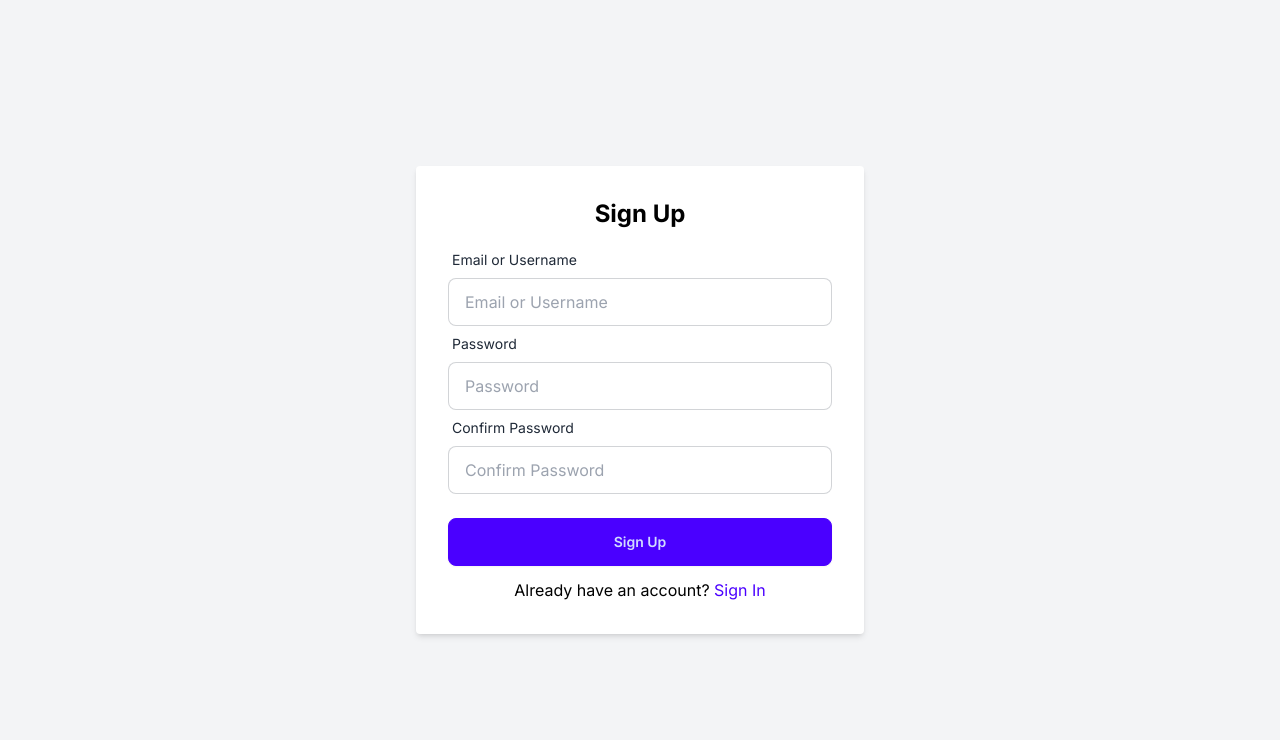
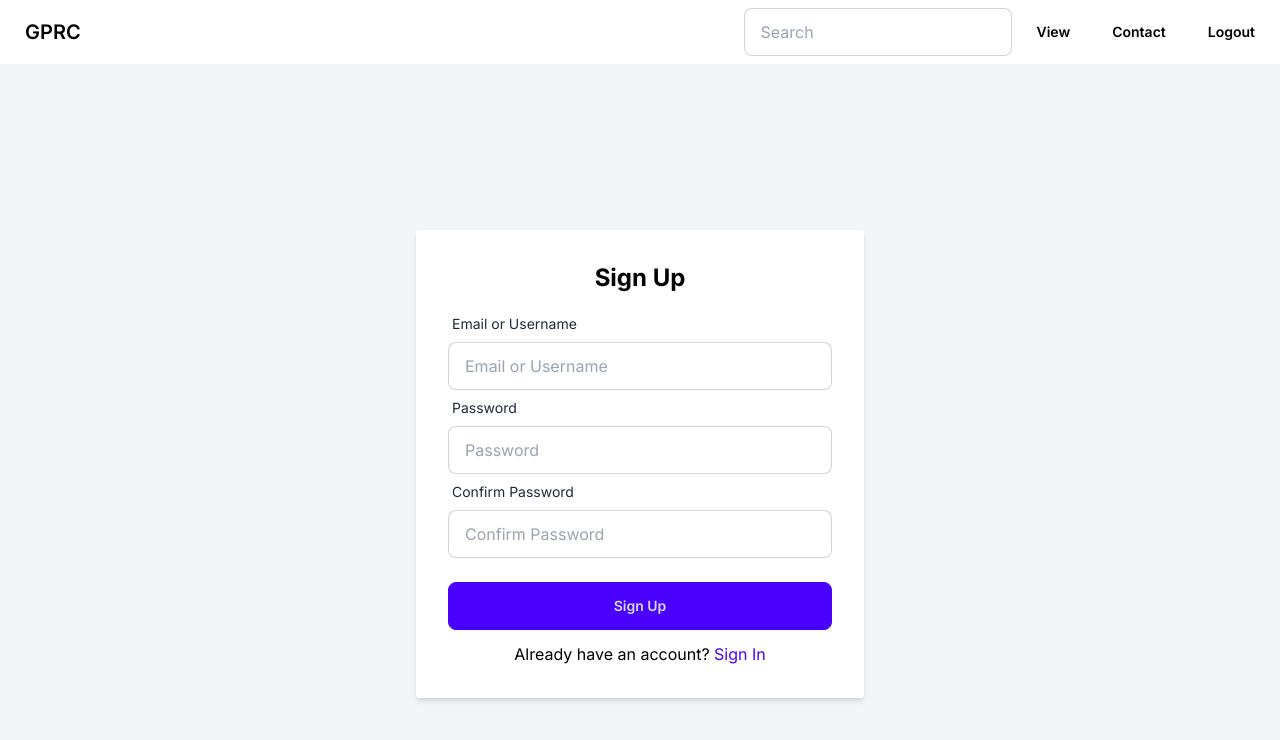
Before and after one commit to sudikulal/gprc, a Next.js app in the folder web/: page /user/signUp in a window 1280 px wide. Shown: the top 740 px of the page. Built offline with nearby package versions, Linux system fonts and the light colour scheme.

Commit message:
added navbar

```diff
--- a/web/src/app/layout.tsx
+++ b/web/src/app/layout.tsx
@@ -1,7 +1,7 @@
 import type { Metadata } from "next";
 import { Inter } from "next/font/google";
 import "./globals.css";
-// import Navbar from "@/components/navbar";
+import Navbar from "@/components/navbar";
 
 const inter = Inter({ subsets: ["latin"] });
 
@@ -17,8 +17,10 @@ export default function RootLayout({
 }>) {
   return (
     <html lang="en">
-      {/* <Navbar/> */}
-      <body className={inter.className}>{children}</body>
+      <body className={inter.className}>
+        <Navbar />
+        {children}
+      </body>
     </html>
   );
 }
--- a/web/src/components/navbar.tsx
+++ b/web/src/components/navbar.tsx
@@ -1,4 +1,5 @@
-// components/Navbar.tsx
+'use client';
+
 import Link from 'next/link';
 import { useState, ChangeEvent, FormEvent } from 'react';
 
@@ -11,16 +12,13 @@ const Navbar = () => {
 
   const handleSearchSubmit = (e: FormEvent<HTMLFormElement>) => {
     e.preventDefault();
-    // Implement search logic here
     console.log('Searching for:', searchQuery);
   };
 
   return (
     <div className="navbar bg-base-100 shadow-lg">
       <div className="flex-1">
-        <Link href="/">
-          <a className="btn btn-ghost normal-case text-xl">Home</a>
-        </Link>
+        <Link href="/" className="btn btn-ghost normal-case text-xl">GPRC</Link>
       </div>
       <div className="flex-none gap-2">
         <form onSubmit={handleSearchSubmit} className="form-control">
@@ -33,19 +31,15 @@ const Navbar = () => {
           />
         </form>
         <div className="dropdown dropdown-end">
-          <label tabIndex={0} className="btn btn-ghost normal-case">Sort</label>
+          <label tabIndex={0} className="btn btn-ghost normal-case">View</label>
           <ul tabIndex={0} className="dropdown-content menu p-2 shadow bg-base-100 rounded-box w-52">
-            <li><a>Newest</a></li>
-            <li><a>Oldest</a></li>
-            <li><a>Alphabetical</a></li>
+            <li><a>ALL</a></li>
+            <li><a>Folder</a></li>
+            <li><a>Date</a></li>
           </ul>
         </div>
-        <Link href="/contact">
-          <a className="btn btn-ghost normal-case">Contact</a>
-        </Link>
-        <Link href="/logout">
-          <a className="btn btn-ghost normal-case">Logout</a>
-        </Link>
+        <Link href="/contact" className="btn btn-ghost normal-case">Contact</Link>
+        <Link href="/user/logout" className="btn btn-ghost normal-case">Logout</Link>
       </div>
     </div>
   );
```
